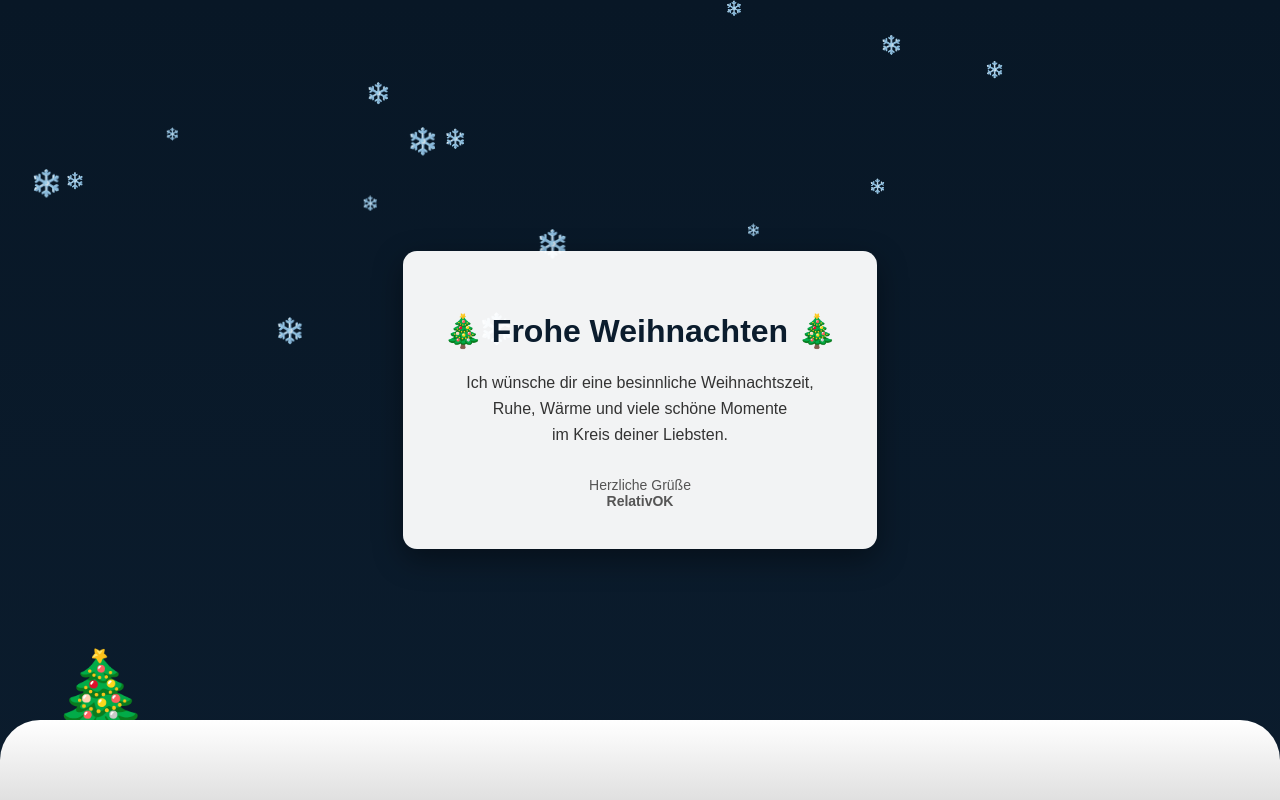
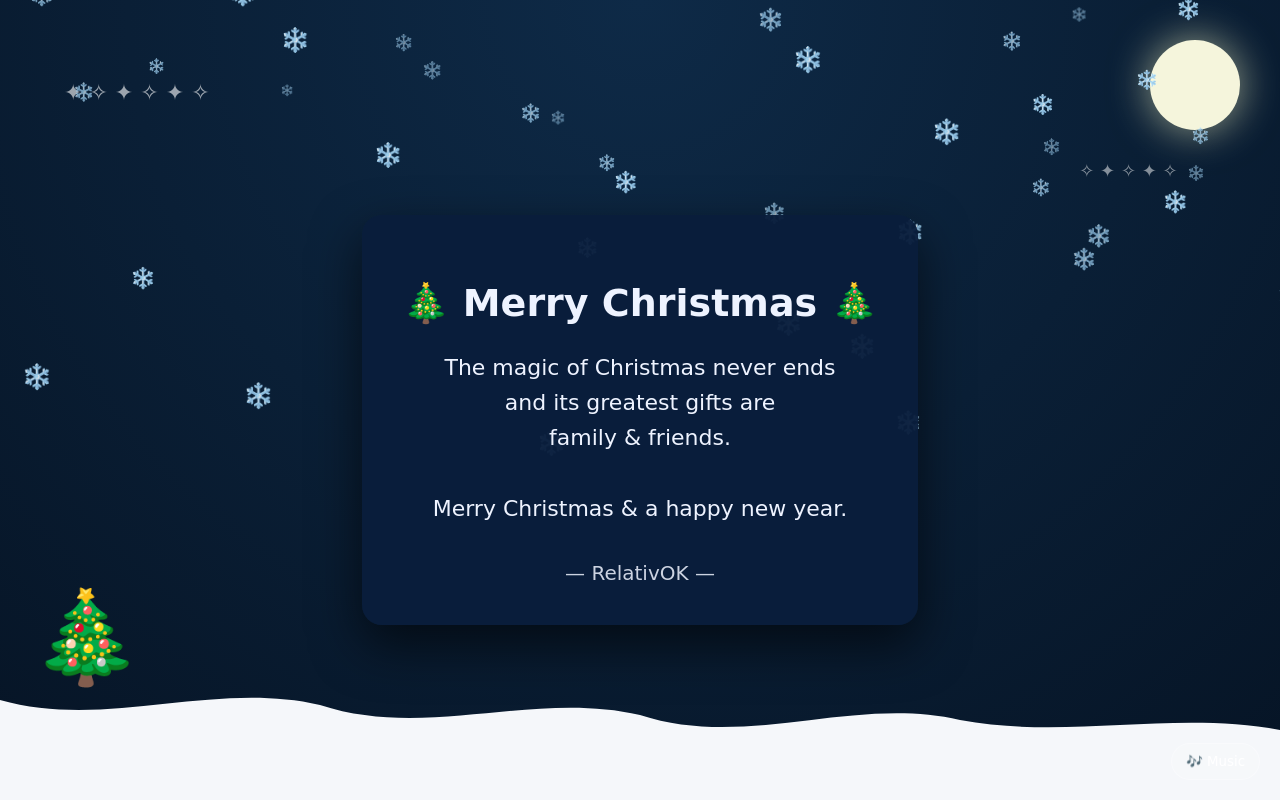
Before and after one commit to RelativOK/Christmas, a plain HTML site: page index.html in a window 1280 px wide. Drawn offline with Linux system fonts and the light colour scheme; a web font is replaced by a local one.

Commit message:
Update index.html

```diff
--- a/index.html
+++ b/index.html
@@ -2,77 +2,96 @@
 <html lang="de">
 <head>
 <meta charset="UTF-8">
-<title>Frohe Weihnachten</title>
+<meta name="viewport" content="width=device-width, initial-scale=1.0">
+<title>Merry Christmas</title>
+
+<!-- Weihnachtliche Schrift -->
+<link href="https://fonts.googleapis.com/css2?family=Mountains+of+Christmas:wght@400;700&display=swap" rel="stylesheet">
+
 <style>
 html, body {
     margin: 0;
     padding: 0;
     height: 100%;
-        font-family: Arial, Helvetica, sans-serif;
-        background: linear-gradient(#081726, #0b1c2d);
+    background: radial-gradient(circle at top, #0e2a47, #061425);
     overflow: hidden;
+    font-family: 'Mountains of Christmas', cursive;
+}
+
+/* Sterne */
+.stars::before {
+    content: "✦ ✧ ✦ ✧ ✦ ✧";
+    position: fixed;
+    top: 10%;
+    left: 5%;
+    font-size: 22px;
+    color: rgba(255,255,255,0.6);
+}
+.stars::after {
+    content: "✧ ✦ ✧ ✦ ✧";
+    position: fixed;
+    top: 20%;
+    right: 8%;
+    font-size: 18px;
+    color: rgba(255,255,255,0.5);
+}
+
+/* Mond */
+.moon {
+    position: fixed;
+    top: 40px;
+    right: 40px;
+    width: 90px;
+    height: 90px;
+    background: #f5f5dc;
+    border-radius: 50%;
+    box-shadow: 0 0 40px rgba(255,255,200,0.6);
 }
 
 /* Karte */
 .container {
     position: relative;
-        z-index: 2;
+    z-index: 5;
     height: 100%;
     display: flex;
     justify-content: center;
     align-items: center;
+    padding: 20px;
 }
 
 .card {
-        background: rgba(255, 255, 255, 0.95);
+    background: rgba(10, 30, 60, 0.96);
+    color: #eef3ff;
     padding: 40px;
-        max-width: 420px;
+    max-width: 520px;
     text-align: center;
-        border-radius: 14px;
-        box-shadow: 0 10px 30px rgba(0,0,0,0.4);
+    border-radius: 20px;
+    box-shadow: 0 20px 50px rgba(0,0,0,0.6);
 }
 
 h1 {
-        color: #0b1c2d;
-        margin-bottom: 20px;
+    font-size: clamp(28px, 5vw, 38px);
+    margin-bottom: 25px;
 }
 
 p {
-        color: #333;
-        font-size: 16px;
+    font-size: clamp(18px, 4vw, 22px);
     line-height: 1.6;
 }
 
 .footer {
-        margin-top: 30px;
-        font-size: 14px;
-        color: #555;
-    }
-
-    /* Schneeflocken */
-    .snowflake {
-        position: fixed;
-        top: -2rem;
-        font-size: 1.2rem;
-        opacity: 0.9;
-        pointer-events: none;
-        animation-name: fall;
-        animation-timing-function: linear;
-    }
-
-    @keyframes fall {
-        to {
-            transform: translateY(110vh);
-        }
+    margin-top: 35px;
+    font-size: 20px;
+    opacity: 0.85;
 }
 
 /* Baum */
 .tree {
     position: fixed;
-        bottom: 60px;
-        left: 50px;
-        font-size: 80px;
-        z-index: 1;
+    bottom: 110px;
+    left: 30px;
+    font-size: 90px;
+    z-index: 3;
 }
 
 /* Schneeboden */
@@ -80,64 +99,110 @@
     position: fixed;
     bottom: 0;
     width: 100%;
-        height: 80px;
-        background: linear-gradient(#ffffff, #e0e0e0);
-        border-top-left-radius: 40px;
-        border-top-right-radius: 40px;
-        z-index: 1;
+    height: 180px;
+    z-index: 3;
+}
+
+/* Schneeflocken (Parallax) */
+.snowflake {
+    position: fixed;
+    top: -2rem;
+    pointer-events: none;
+    animation-name: fall;
+    animation-timing-function: linear;
+}
+
+.layer1 { animation-duration: 10s; opacity: 0.9; }
+.layer2 { animation-duration: 16s; opacity: 0.7; }
+.layer3 { animation-duration: 22s; opacity: 0.5; }
+
+@keyframes fall {
+    to {
+        transform: translateY(120vh);
+    }
+}
+
+/* Musik-Button */
+.music-btn {
+    position: fixed;
+    bottom: 20px;
+    right: 20px;
+    z-index: 10;
+    background: rgba(255,255,255,0.15);
+    border: 1px solid rgba(255,255,255,0.3);
+    color: white;
+    padding: 10px 14px;
+    border-radius: 50px;
+    cursor: pointer;
+    font-family: inherit;
+}
+.music-btn:hover {
+    background: rgba(255,255,255,0.3);
 }
 </style>
 </head>
 <body>
 
-<!-- Baum -->
+<div class="stars"></div>
+<div class="moon"></div>
 <div class="tree">🎄</div>
 
 <!-- Schneeboden -->
-<div class="ground"></div>
+<svg class="ground" viewBox="0 0 1440 180" preserveAspectRatio="none">
+<path d="
+M0,80
+C120,110 240,60 360,85
+C480,120 600,70 720,95
+C840,130 960,75 1080,100
+C1200,120 1320,90 1440,110
+L1440,180
+L0,180
+Z" fill="#f5f7fa"/>
+</svg>
 
 <div class="container">
 <div class="card">
-        <h1>🎄 Frohe Weihnachten 🎄</h1>
+<h1>🎄 Merry Christmas 🎄</h1>
 <p>
-            Ich wünsche dir eine besinnliche Weihnachtszeit,<br>
-            Ruhe, Wärme und viele schöne Momente<br>
-            im Kreis deiner Liebsten.
+The magic of Christmas never ends<br>
+and its greatest gifts are<br>
+family & friends.<br><br>
+Merry Christmas & a happy new year.
 </p>
-        <div class="footer">
-            Herzliche Grüße<br>
-            <strong>RelativOK</strong>
-        </div>
+<div class="footer">— RelativOK —</div>
 </div>
 </div>
 
+<!-- Musik -->
+<audio id="music" loop>
+<source src="https://cdn.pixabay.com/audio/2022/12/20/audio_8d5a4d3a43.mp3" type="audio/mpeg">
+</audio>
+<button class="music-btn" onclick="toggleMusic()">🎶 Music</button>
+
 <script>
-    const snowflakes = ["❄️"];
-    const maxSnowflakes = 60;
+const layers = [
+    { cls: "layer1", size: [18,26], delay: 250 },
+    { cls: "layer2", size: [14,22], delay: 400 },
+    { cls: "layer3", size: [10,18], delay: 600 }
+];
 
-    function createSnowflake() {
-        if (document.querySelectorAll(".snowflake").length > maxSnowflakes) return;
+layers.forEach(layer => {
+    setInterval(() => {
+        const flake = document.createElement("div");
+        flake.className = `snowflake ${layer.cls}`;
+        flake.textContent = "❄️";
+        flake.style.left = Math.random() * window.innerWidth + "px";
+        flake.style.fontSize =
+            (Math.random() * (layer.size[1]-layer.size[0]) + layer.size[0]) + "px";
+        document.body.appendChild(flake);
+        setTimeout(() => flake.remove(), 25000);
+    }, layer.delay);
+});
 
-        const snowflake = document.createElement("div");
-        snowflake.className = "snowflake";
-        snowflake.textContent = snowflakes[0];
-
-        const size = Math.random() * 20 + 10;
-        const left = Math.random() * window.innerWidth;
-        const duration = Math.random() * 10 + 8;
-
-        snowflake.style.left = left + "px";
-        snowflake.style.fontSize = size + "px";
-        snowflake.style.animationDuration = duration + "s";
-
-        document.body.appendChild(snowflake);
-
-        setTimeout(() => {
-            snowflake.remove();
-        }, duration * 1000);
+function toggleMusic() {
+    const music = document.getElementById("music");
+    music.paused ? music.play() : music.pause();
 }
-
-    setInterval(createSnowflake, 300);
 </script>
 
 </body>
```
Lines whose indentation alone changed are shown as unchanged.
